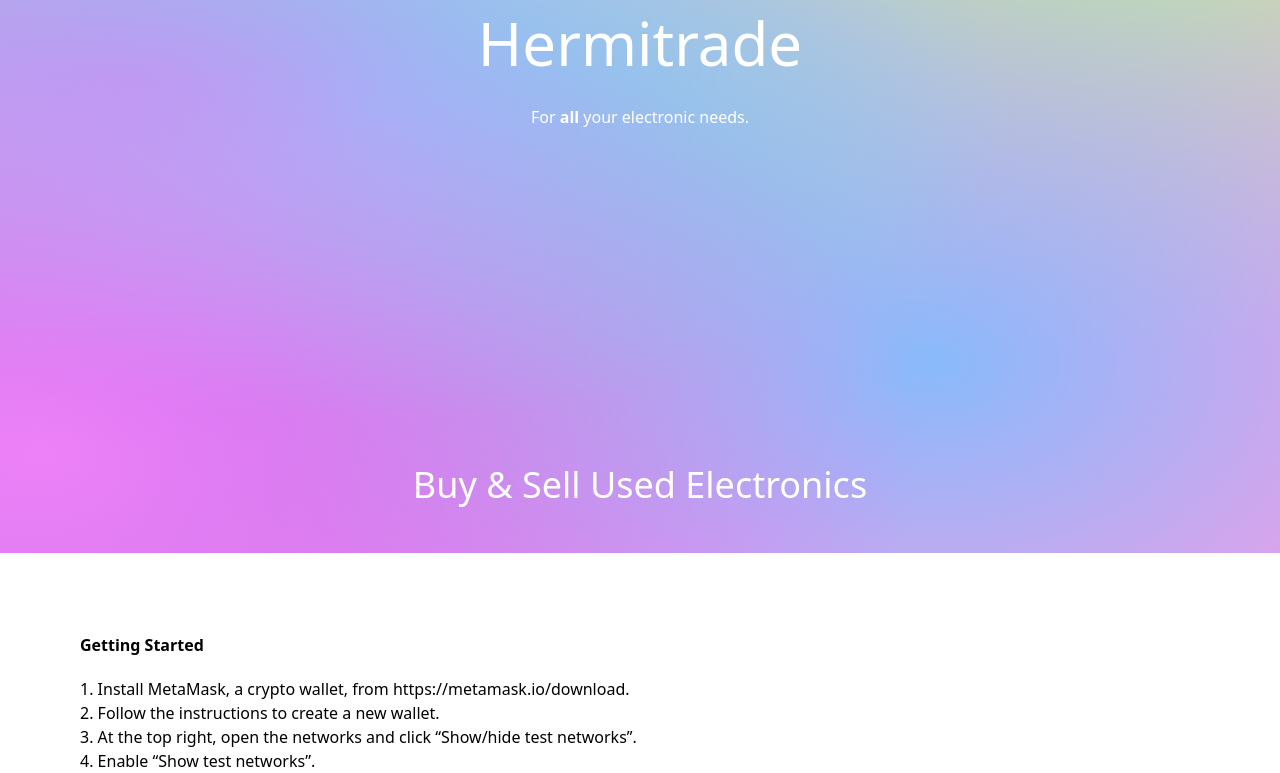
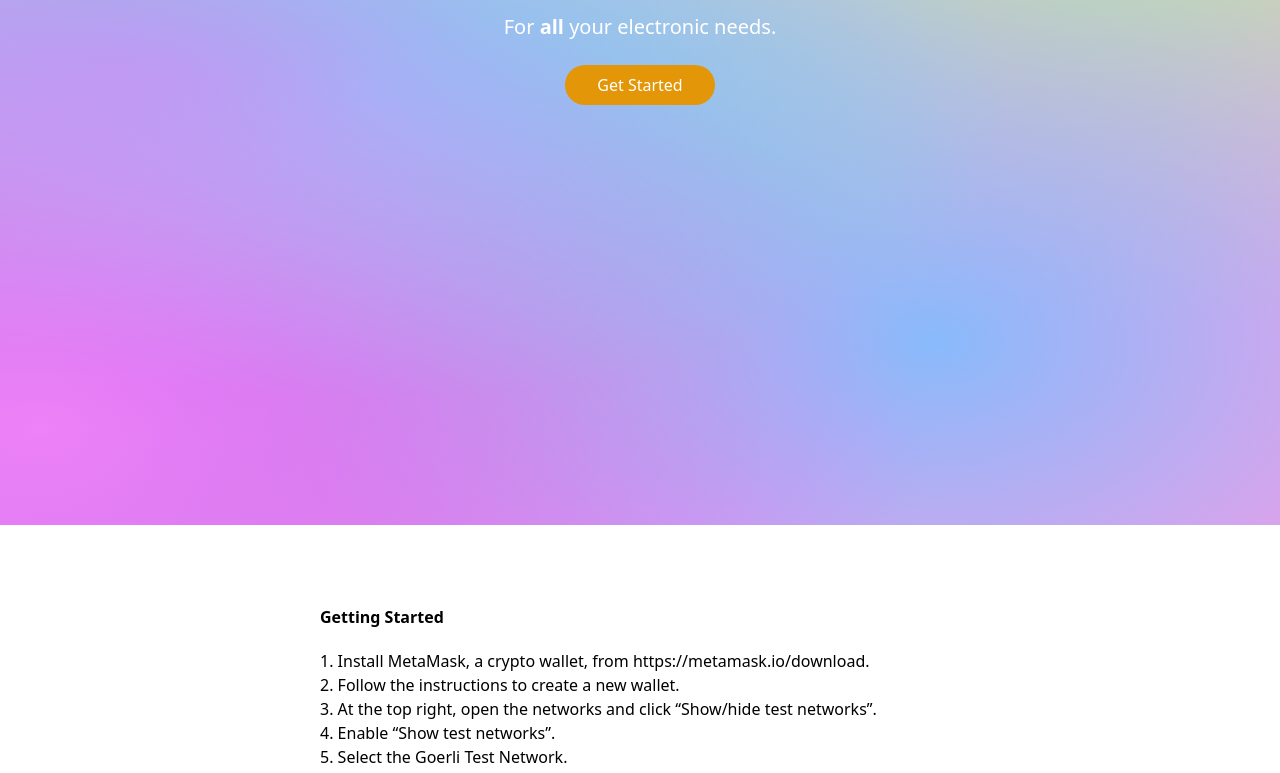
Before and after one commit to Dissonant101/hermitrade, a React (Vite) app in the folder client/: page / in a window 1280 px wide. Shown: the part 344-1117 px from the top of the page. Built offline with nearby package versions, Linux system fonts and the light colour scheme.

Commit message:
Update home page

```diff
--- /dev/null
+++ b/client/src/App.tsx
@@ -0,0 +1,23 @@
+import { useEffect } from "react";
+import { BrowserRouter as Router, Route, Routes } from "react-router-dom";
+import { Home, About, Market, Navbar, PostDeal, Footer } from "./components";
+import HermitradeContextProvider from "./context/HermitradeContext";
+
+const App = () => {
+  return (
+    <HermitradeContextProvider>
+      <Router>
+        <Navbar />
+        <Routes>
+          <Route path="/" element={<Home />} />
+          <Route path="/about" element={<About />} />
+          <Route path="/market" element={<Market />} />
+          <Route path="/post" element={<PostDeal />} />
+        </Routes>
+        <Footer />
+      </Router>
+    </HermitradeContextProvider>
+  );
+};
+
+export default App;
--- a/client/src/components/Home.tsx
+++ b/client/src/components/Home.tsx
@@ -14,28 +14,32 @@ const Home = () => {
   });
 
   useEffect(() => {
-    document.body.classList.add("h-full");
-    document.body.classList.add("m-0");
-    document.body.classList.add("p-0");
-    console.log("hi");
+    window.scrollTo(0, 0);
   }, []);
+
+  const handleClick = () => {
+    document.getElementById("getting-started")?.scrollIntoView();
+  };
 
   return (
     <div>
-      <div className="w-full h-full home-bg text-center text-white">
+      <div className="w-full h-screen home-bg text-center text-white">
         <div className="opacity-100 items-center justify-center sm:py-6 md:py-12 py-3">
-          <div className="m-60">
-            <h1 className="text-6xl">Hermitrade</h1>
-            <h4 className="mt-8">
+          <div className="m-40">
+            <h1 className="text-7xl">Hermitrade</h1>
+            <h4 className="mt-2 text-xl">
               For <strong>all</strong> your electronic needs.
             </h4>
+            <button
+              className="inset-y-0 bg-[#e29608] px-8 py-2 mt-6 rounded-full duration-300 hover:bg-[#bd7e0a]"
+              onClick={handleClick}
+            >
+              Get Started
+            </button>
           </div>
         </div>
-        <div className="opacity-100 items-center justify-center sm:py-6 md:py-12 py-3">
-          <h1 className="text-4xl">Buy & Sell Used Electronics</h1>
-        </div>
       </div>
-      <div>
+      <div id="getting-started">
         <div className="font-bold w-full text-justify pl-20 pr-20 pt-20 pb-5">
           Getting Started
         </div>
--- a/client/src/components/Market.tsx
+++ b/client/src/components/Market.tsx
@@ -1,4 +1,4 @@
-import { useContext, useState } from "react";
+import { useContext, useState, useEffect } from "react";
 import { useNavigate } from "react-router-dom";
 import { Deal } from "../@types/Deal";
 import { HermitradeContext } from "../context/HermitradeContext";
@@ -8,26 +8,37 @@ const DealCard = ({ dealInfo }: { dealInfo: Deal }) => {
   const navigate = useNavigate();
 
   const redirectOnPurchase = () => {
-		navigate('/');
-	}
+    navigate("/");
+  };
+
+  useEffect(() => {
+    window.scrollTo(0, 0);
+  }, []);
+
   return (
     <div className="glass-morphism justify-center text-center text-white p-16">
       <img src={dealInfo.imageUrl} alt="Picture" className="mb-5 rounded-md" />
-			<p className="text-2xl"><b>{dealInfo.item}</b></p>
+      <p className="text-2xl">
+        <b>{dealInfo.item}</b>
+      </p>
       <p className="text-center">
         {dealInfo.description} <br /> <br />
-				<b>Email:</b> {dealInfo.email}<br />
+        <b>Email:</b> {dealInfo.email}
+        <br />
         <b>Address:</b> {dealInfo.address}
         <br />
         <b>Price:</b> {dealInfo.price.toString()} ETH
         <br />
-				<b>Date posted:</b> {new Date(dealInfo.timestamp * 1000).toISOString().substring(0, 10)}
+        <b>Date posted:</b>{" "}
+        {new Date(dealInfo.timestamp * 1000).toISOString().substring(0, 10)}
       </p>
-			<button onClick={() => {
+      <button
+        onClick={() => {
           sendMoney(dealInfo);
           redirectOnPurchase();
         }}
-				className="hover:cursor-pointer hover:text-gray-200 duration-150 rounded-md px-2 py-1 mt-10 w-64 bg-[#e29608] hover:bg-[#bd7e0a]">
+        className="hover:cursor-pointer hover:text-gray-200 duration-150 rounded-md px-2 py-1 mt-10 w-64 bg-[#e29608] hover:bg-[#bd7e0a]"
+      >
         Purchase
       </button>
     </div>
@@ -39,10 +50,10 @@ const Market = () => {
 
   const {
     deals,
-		getDeals
+    getDeals,
   }: {
     deals: Deal[];
-		getDeals: () => Promise<void>
+    getDeals: () => Promise<void>;
   } = useContext(HermitradeContext);
   if (!deals.length) {
     getDeals();
@@ -53,11 +64,16 @@ const Market = () => {
       <div className="market-bg px-10 py-20">
         <div className="">
           {currentAccount.length == 0 ? (
-						<p className="py-60 text-white font-semibold text-2xl text-center">Connect your wallet to see the market deals.</p>
+            <p className="py-60 text-white font-semibold text-2xl text-center">
+              Connect your wallet to see the market deals.
+            </p>
           ) : (
             <div className="grid grid-cols-3 gap-11">
               {deals.reverse().map((deal: Deal) => (
-								<DealCard dealInfo={deal} key={deal.timestamp + deal.description} />
+                <DealCard
+                  dealInfo={deal}
+                  key={deal.timestamp + deal.description}
+                />
               ))}
             </div>
           )}
--- a/client/src/index.css
+++ b/client/src/index.css
@@ -1,6 +1,10 @@
 @tailwind base;
 @tailwind components;
 @tailwind utilities;
+
+html {
+  scroll-behavior: smooth;
+}
 
 .home-bg {
   background-color: #ff99e5;
@@ -93,3 +97,8 @@
   max-width: 800px;
   margin: 0 auto 0 auto;
 }
+
+#getting-started {
+  max-width: 800px;
+  margin: 0 auto 0 auto;
+}
--- a/client/src/main.tsx
+++ b/client/src/main.tsx
@@ -1,24 +1,10 @@
 import React from "react";
 import ReactDOM from "react-dom/client";
-import { Home, About, Market, Navbar, PostDeal, Footer } from "./components";
 import "./index.css";
-import HermitradeContextProvider from "./context/HermitradeContext";
-import { BrowserRouter as Router, Route, Routes } from "react-router-dom";
-
+import App from "./App";
 
 ReactDOM.createRoot(document.getElementById("root")!).render(
-  <HermitradeContextProvider>
-    <React.StrictMode>
-      <Router>
-        <Navbar />
-        <Routes>
-          <Route path="/" element={<Home />} />
-          <Route path="/about" element={<About />} />
-          <Route path="/market" element={<Market />} />
-          <Route path="/post" element={<PostDeal />} />
-        </Routes>
-        <Footer />
-      </Router>
-    </React.StrictMode>
-  </HermitradeContextProvider>
+  <React.StrictMode>
+    <App />
+  </React.StrictMode>
 );
```
Lines whose indentation alone changed are shown as unchanged.
